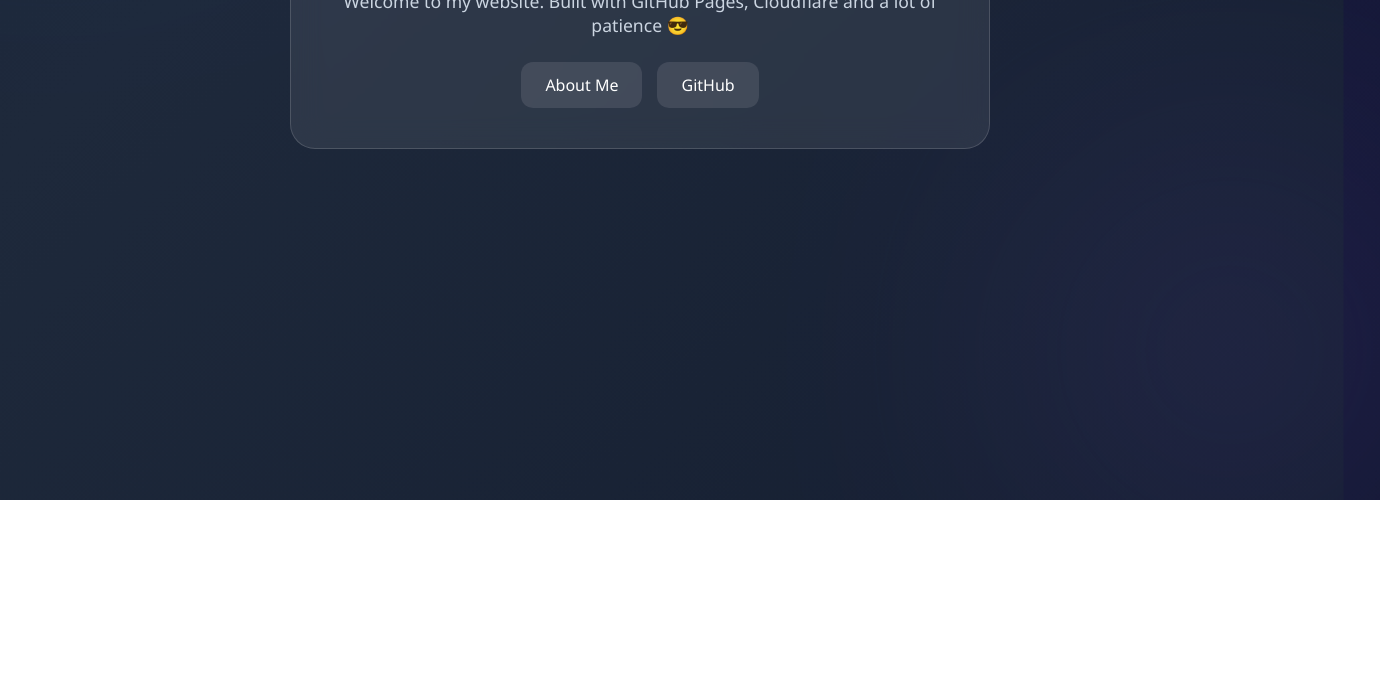
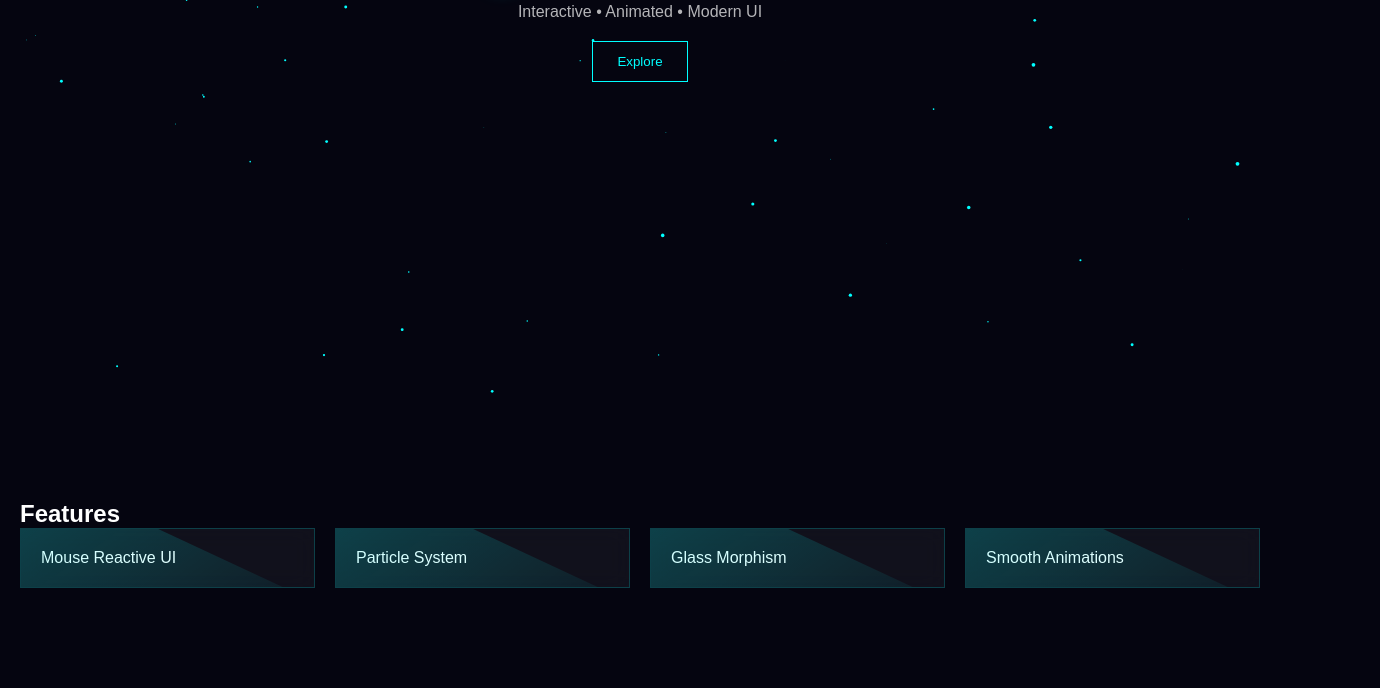
Before and after one commit to XxTanveerxX/XxTanveerxX.github.io, a plain HTML site: page index.html in a window 1280 px wide. Shown: the part 400-1088 px from the top of the page, 1380 px wide, since content can reach past the window. Before the commit the page ends 900 px from the top, so only its background shows below. Drawn offline with Linux system fonts and the light colour scheme.

Commit message:
Update index.html

```diff
--- a/index.html
+++ b/index.html
@@ -1,140 +1,232 @@
 <!DOCTYPE html>
 <html lang="en">
 <head>
-<meta charset="UTF-8">
-<meta name="viewport" content="width=device-width, initial-scale=1.0">
-<title>Tanveer404</title>
+<meta charset="UTF-8" />
+<meta name="viewport" content="width=device-width, initial-scale=1.0"/>
+<title>Neon Interactive Site</title>
 
 <style>
-*{
-    margin:0;
-    padding:0;
-    box-sizing:border-box;
-    font-family:Segoe UI,sans-serif;
+* {
+  margin: 0;
+  padding: 0;
+  box-sizing: border-box;
+  font-family: Arial, sans-serif;
 }
 
-body{
-    min-height:100vh;
-    display:flex;
-    justify-content:center;
-    align-items:center;
-    background:linear-gradient(-45deg,#0f172a,#1e293b,#0f172a,#1e1b4b);
-    background-size:400% 400%;
-    animation:bg 12s ease infinite;
-    overflow:hidden;
+body {
+  overflow-x: hidden;
+  background: #050510;
+  color: white;
 }
 
-@keyframes bg{
-    0%{background-position:0% 50%;}
-    50%{background-position:100% 50%;}
-    100%{background-position:0% 50%;}
+/* glowing cursor light */
+.cursor-glow {
+  position: fixed;
+  width: 300px;
+  height: 300px;
+  background: radial-gradient(circle, rgba(0,255,255,0.25), transparent 60%);
+  pointer-events: none;
+  transform: translate(-50%, -50%);
+  mix-blend-mode: screen;
+  z-index: 1;
 }
 
-.card{
-    width:90%;
-    max-width:700px;
-    padding:40px;
-    border-radius:25px;
-    background:rgba(255,255,255,0.08);
-    backdrop-filter:blur(15px);
-    border:1px solid rgba(255,255,255,0.15);
-    text-align:center;
-    color:white;
-    animation:fadeUp 1.2s ease;
+/* particle canvas */
+canvas {
+  position: fixed;
+  top: 0;
+  left: 0;
+  z-index: 0;
 }
 
-@keyframes fadeUp{
-    from{
-        opacity:0;
-        transform:translateY(50px);
-    }
-    to{
-        opacity:1;
-        transform:translateY(0);
-    }
+/* hero */
+.hero {
+  height: 100vh;
+  display: flex;
+  justify-content: center;
+  align-items: center;
+  flex-direction: column;
+  text-align: center;
+  position: relative;
+  z-index: 2;
 }
 
-h1{
-    font-size:4rem;
-    margin-bottom:10px;
+.hero h1 {
+  font-size: 4rem;
+  text-shadow: 0 0 20px cyan;
+  animation: float 4s ease-in-out infinite;
 }
 
-.highlight{
-    background:linear-gradient(90deg,#38bdf8,#818cf8);
-    -webkit-background-clip:text;
-    -webkit-text-fill-color:transparent;
+.hero p {
+  opacity: 0.7;
+  margin-top: 10px;
 }
 
-p{
-    color:#cbd5e1;
-    font-size:1.1rem;
-    margin-bottom:25px;
+@keyframes float {
+  0%,100% { transform: translateY(0px); }
+  50% { transform: translateY(-15px); }
 }
 
-.buttons{
-    display:flex;
-    gap:15px;
-    justify-content:center;
-    flex-wrap:wrap;
+/* button */
+.btn {
+  margin-top: 20px;
+  padding: 12px 24px;
+  border: 1px solid cyan;
+  background: transparent;
+  color: cyan;
+  cursor: pointer;
+  transition: 0.3s;
+  position: relative;
+  overflow: hidden;
 }
 
-.btn{
-    text-decoration:none;
-    color:white;
-    padding:12px 24px;
-    border-radius:12px;
-    background:rgba(255,255,255,0.1);
-    transition:0.3s;
+.btn:hover {
+  background: cyan;
+  color: black;
+  box-shadow: 0 0 20px cyan;
 }
 
-.btn:hover{
-    transform:translateY(-4px);
-    background:rgba(255,255,255,0.2);
+/* sections */
+section {
+  padding: 100px 20px;
+  position: relative;
+  z-index: 2;
 }
 
-.glow{
-    position:absolute;
-    width:300px;
-    height:300px;
-    background:#3b82f6;
-    border-radius:50%;
-    filter:blur(150px);
-    opacity:.25;
-    top:-100px;
-    left:-100px;
+/* cards */
+.grid {
+  display: grid;
+  grid-template-columns: repeat(auto-fit, minmax(250px, 1fr));
+  gap: 20px;
 }
 
-.glow2{
-    position:absolute;
-    width:300px;
-    height:300px;
-    background:#8b5cf6;
-    border-radius:50%;
-    filter:blur(150px);
-    opacity:.25;
-    bottom:-100px;
-    right:-100px;
+.card {
+  padding: 20px;
+  background: rgba(255,255,255,0.05);
+  border: 1px solid rgba(0,255,255,0.2);
+  backdrop-filter: blur(10px);
+  transition: 0.3s;
+  position: relative;
+  overflow: hidden;
+}
+
+.card:hover {
+  transform: translateY(-10px) scale(1.02);
+  box-shadow: 0 0 30px cyan;
+}
+
+/* animated shine */
+.card::before {
+  content: "";
+  position: absolute;
+  top: -100%;
+  left: -100%;
+  width: 200%;
+  height: 200%;
+  background: linear-gradient(120deg, transparent, rgba(0,255,255,0.2), transparent);
+  transform: rotate(25deg);
+  transition: 0.5s;
+}
+
+.card:hover::before {
+  top: 0;
+  left: 0;
+}
+
+/* scroll reveal */
+.hidden {
+  opacity: 0;
+  transform: translateY(50px);
+  transition: all 1s ease;
+}
+
+.show {
+  opacity: 1;
+  transform: translateY(0);
 }
 </style>
 </head>
 
 <body>
 
-<div class="glow"></div>
-<div class="glow2"></div>
+<div class="cursor-glow" id="glow"></div>
+<canvas id="particles"></canvas>
 
-<div class="card">
-    <h1>Hi, I'm <span class="highlight">Tanveer</span></h1>
-    <p>
-        Welcome to my website.
-        Built with GitHub Pages, Cloudflare and a lot of patience 😎
-    </p>
+<div class="hero">
+  <h1>My Neon Site</h1>
+  <p>Interactive • Animated • Modern UI</p>
+  <button class="btn">Explore</button>
+</div>
 
-    <div class="buttons">
-        <a href="#" class="btn">About Me</a>
-        <a href="https://github.com/XxTanveerxX" class="btn">GitHub</a>
-    </div>
-</div>
+<section>
+  <h2 class="hidden">Features</h2>
+  <div class="grid">
+    <div class="card hidden">Mouse Reactive UI</div>
+    <div class="card hidden">Particle System</div>
+    <div class="card hidden">Glass Morphism</div>
+    <div class="card hidden">Smooth Animations</div>
+  </div>
+</section>
+
+<script>
+// cursor glow
+const glow = document.getElementById("glow");
+
+document.addEventListener("mousemove", (e) => {
+  glow.style.left = e.clientX + "px";
+  glow.style.top = e.clientY + "px";
+});
+
+// particles
+const canvas = document.getElementById("particles");
+const ctx = canvas.getContext("2d");
+
+canvas.width = window.innerWidth;
+canvas.height = window.innerHeight;
+
+let particles = [];
+
+for (let i = 0; i < 80; i++) {
+  particles.push({
+    x: Math.random() * canvas.width,
+    y: Math.random() * canvas.height,
+    vx: (Math.random() - 0.5) * 1,
+    vy: (Math.random() - 0.5) * 1,
+    r: Math.random() * 2
+  });
+}
+
+function draw() {
+  ctx.clearRect(0, 0, canvas.width, canvas.height);
+
+  for (let p of particles) {
+    p.x += p.vx;
+    p.y += p.vy;
+
+    if (p.x < 0 || p.x > canvas.width) p.vx *= -1;
+    if (p.y < 0 || p.y > canvas.height) p.vy *= -1;
+
+    ctx.beginPath();
+    ctx.arc(p.x, p.y, p.r, 0, Math.PI * 2);
+    ctx.fillStyle = "cyan";
+    ctx.fill();
+  }
+
+  requestAnimationFrame(draw);
+}
+draw();
+
+// scroll animation
+const observer = new IntersectionObserver(entries => {
+  entries.forEach(entry => {
+    if (entry.isIntersecting) {
+      entry.target.classList.add("show");
+    }
+  });
+});
+
+document.querySelectorAll(".hidden").forEach(el => observer.observe(el));
+</script>
 
 </body>
 </html>
```
